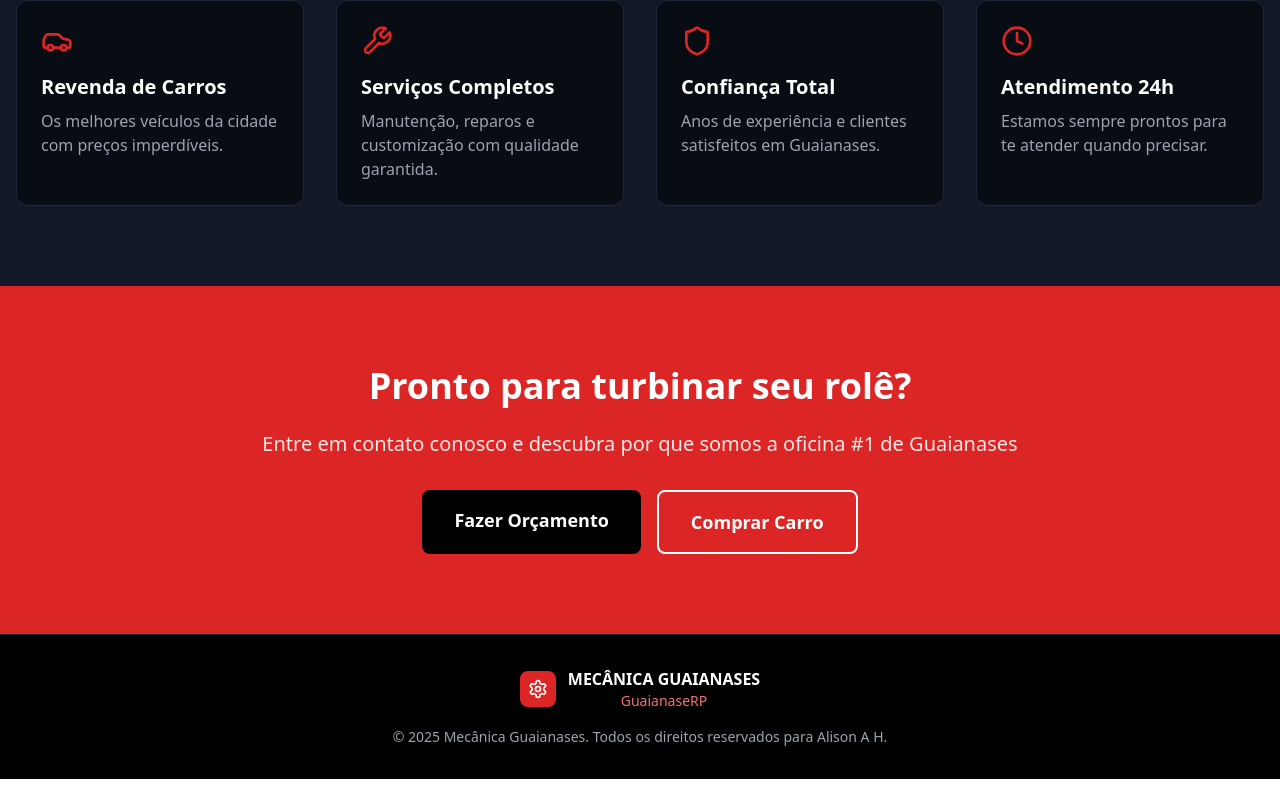
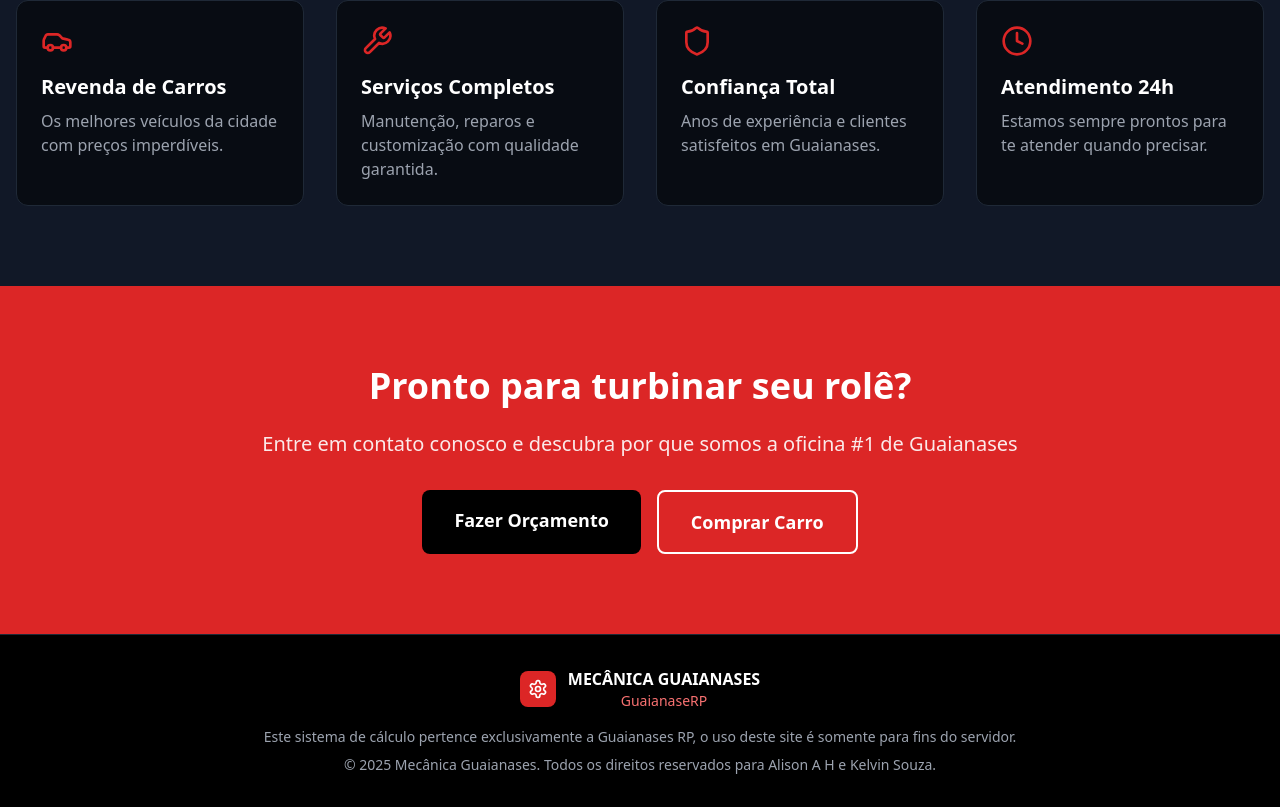
Before and after one commit to hacksbr6-sys/Auto-Center-Guaianases, a React (Vite) app: page / in a window 1280 px wide. Shown: the part 1094-1901 px from the top of the page. Before the commit the page ends 1873 px from the top, so only its background shows below. Built offline with nearby package versions, Linux system fonts and the light colour scheme; no server answers; the database is empty.

Commit message:
fix: route pages

```diff
--- a/src/components/Layout.tsx
+++ b/src/components/Layout.tsx
@@ -24,8 +24,11 @@ const Layout: React.FC<LayoutProps> = ({ children }) => {
               <p className="text-red-400 text-sm">GuaianaseRP</p>
             </div>
           </div>
+          <p className="text-gray-400 mb-2 text-sm">
+            Este sistema de cálculo pertence exclusivamente a Guaianases RP, o uso deste site é somente para fins do servidor.
+          </p>
           <p className="text-gray-400 text-sm">
-            © 2025 Mecânica Guaianases. Todos os direitos reservados para Alison A H.
+            © 2025 Mecânica Guaianases. Todos os direitos reservados para Alison A H e Kelvin Souza.
           </p>
         </div>
       </footer>
```
Also changed, not shown: vercel.json (added).
